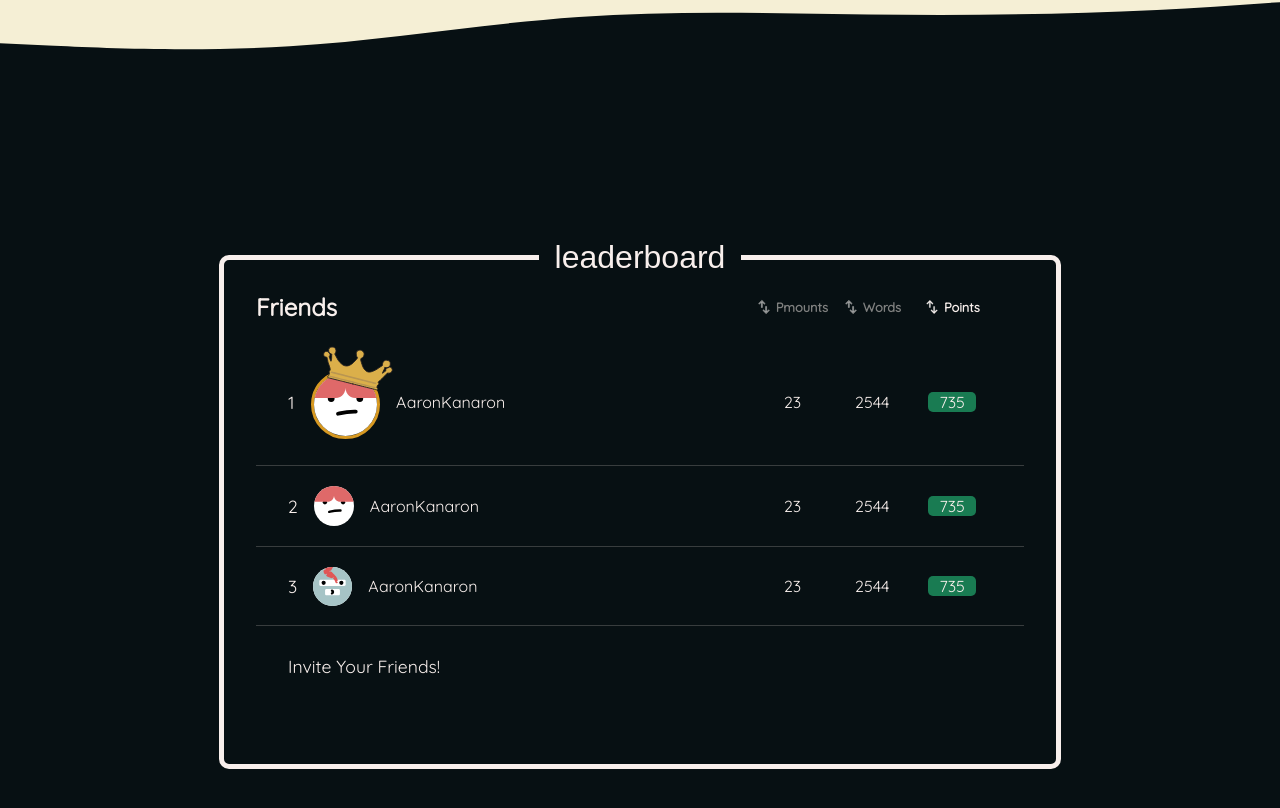
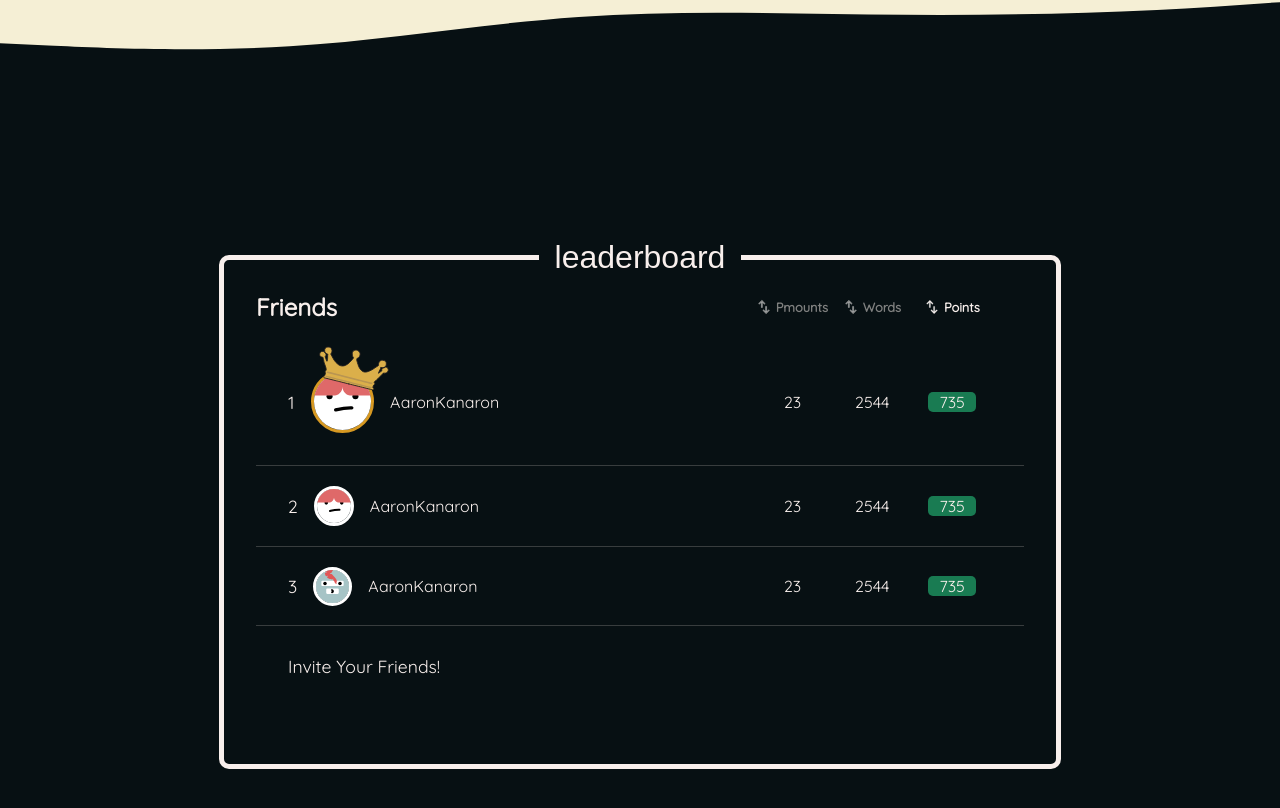
Before and after one commit to AaronKanaron/scrapbox, a React (Create React App) app: page / in a window 1280 px wide. Shown: the part 876-1684 px from the top of the page. Built offline with nearby package versions, Linux system fonts and the light colour scheme; a web font is replaced by a local one.

Commit message:
boarders on pfps

```diff
--- a/src/styles/index.scss
+++ b/src/styles/index.scss
@@ -410,11 +410,11 @@ section.leaderboards .container{
 
             //first three children
             &.top3{
-                outline-color: #d79922;
+                // outline-color: #d79922;
                 height: 8rem;
 
                 .pfp{
-                    border: 3px solid #d79922;
+                    border: 3px solid #d79922 !important;
                 }
             }
 
@@ -440,7 +440,10 @@ section.leaderboards .container{
                         box-sizing: border-box;
                         position: relative;
                         .pfp{
+                            border: 3px solid white;
                             height: 100%;
+                            box-sizing: border-box;
+
                             width: auto;
                             border-radius: 50%;
                             object-fit: cover;
```
